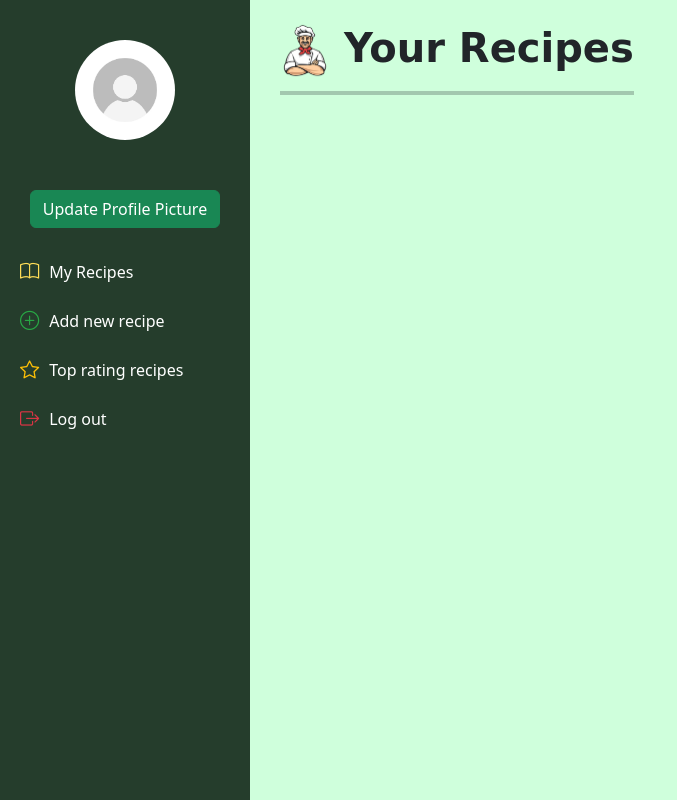
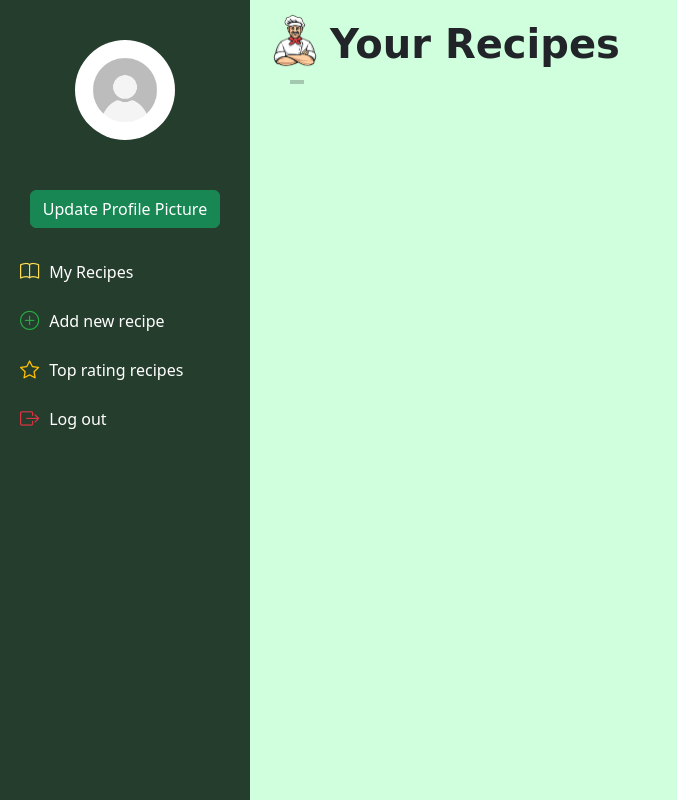
Before and after one commit to alecxander567/Recipe-Maker, a Django app: template my_app/templates/chefhomepage.html in a window 1280 px wide. Shown: the whole page, without its empty margins (0-677 px from the left). Run offline with Django 5.2, Linux system fonts and the light colour scheme; the template is opened without the code that fills it, so the values that code supplies are empty.

Commit message:
Add files via upload

```diff
--- a/my_app/templates/chefhomepage.html
+++ b/my_app/templates/chefhomepage.html
@@ -273,9 +273,12 @@
             height: 180px;
         }
 
-        h1 {
-            margin-top: 60px;
-            font-size: 30px;
+        h1,hr {
+            display: none;
+        }
+
+        .btn {
+            width: 50%;
         }
     }
 
@@ -317,11 +320,11 @@
     </div>
 
     <div class="content">
-        <h1 style="font-family: cursive; font-weight: 900;">
-            <img src="{% static 'img/happy-chef-vector-icon.png' %}" class="img-fluid rounded" width="50" height="50">
+        <img src="{% static 'img/happy-chef-vector-icon.png' %}" class="img-fluid rounded recipe-chef-image" width="50" height="50" style="position: absolute; left: 270px; top: 10px;">
+        <h1 class="recipe-card-chef" style="position: absolute; left: 330px; top: 20px; font-family: cursive; font-weight: 900;">
             Your Recipes
         </h1>
-    <hr style="border: 2px solid; margin-top: 10px;">
+        <hr style="width: 100%; margin-left: 10px; border: 2px solid; margin-top: 60px;">
 
         <div id="recipeContainer" style="margin-top: 20px;"></div>
     </div>
```
